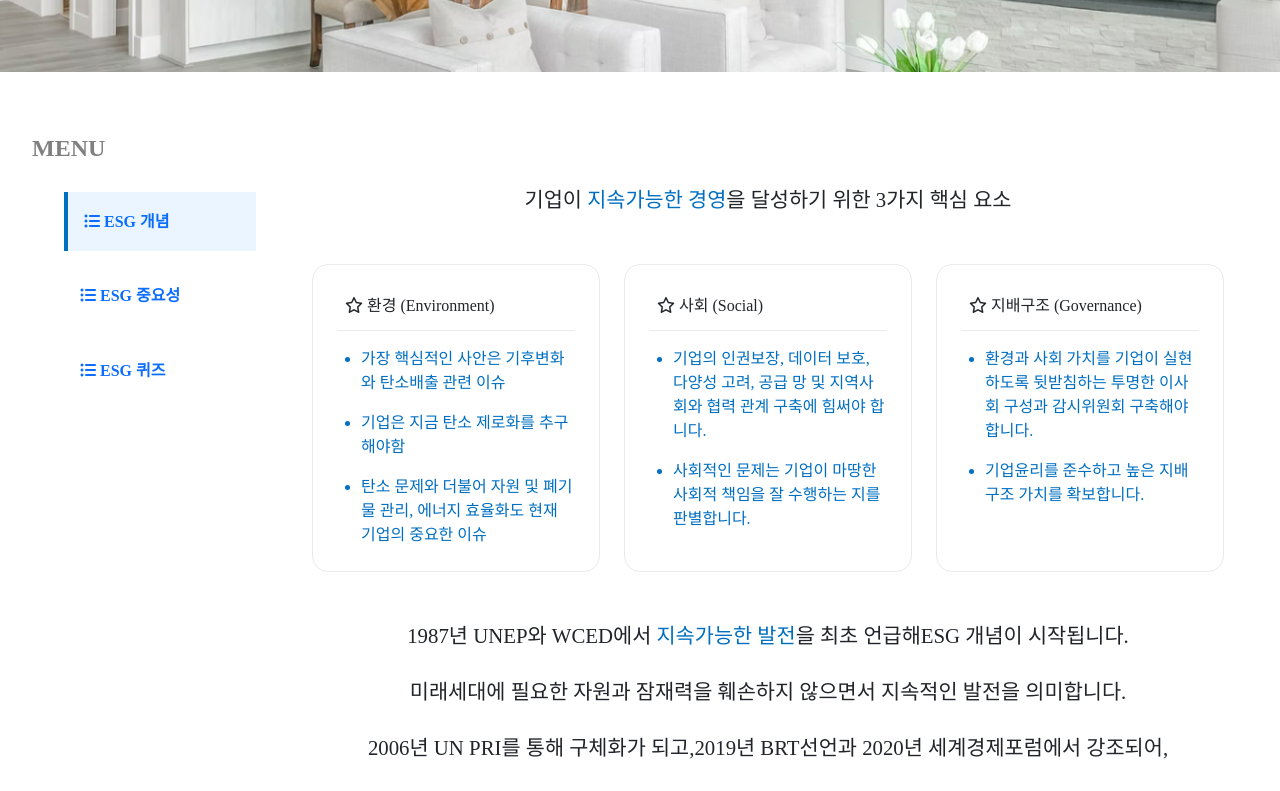
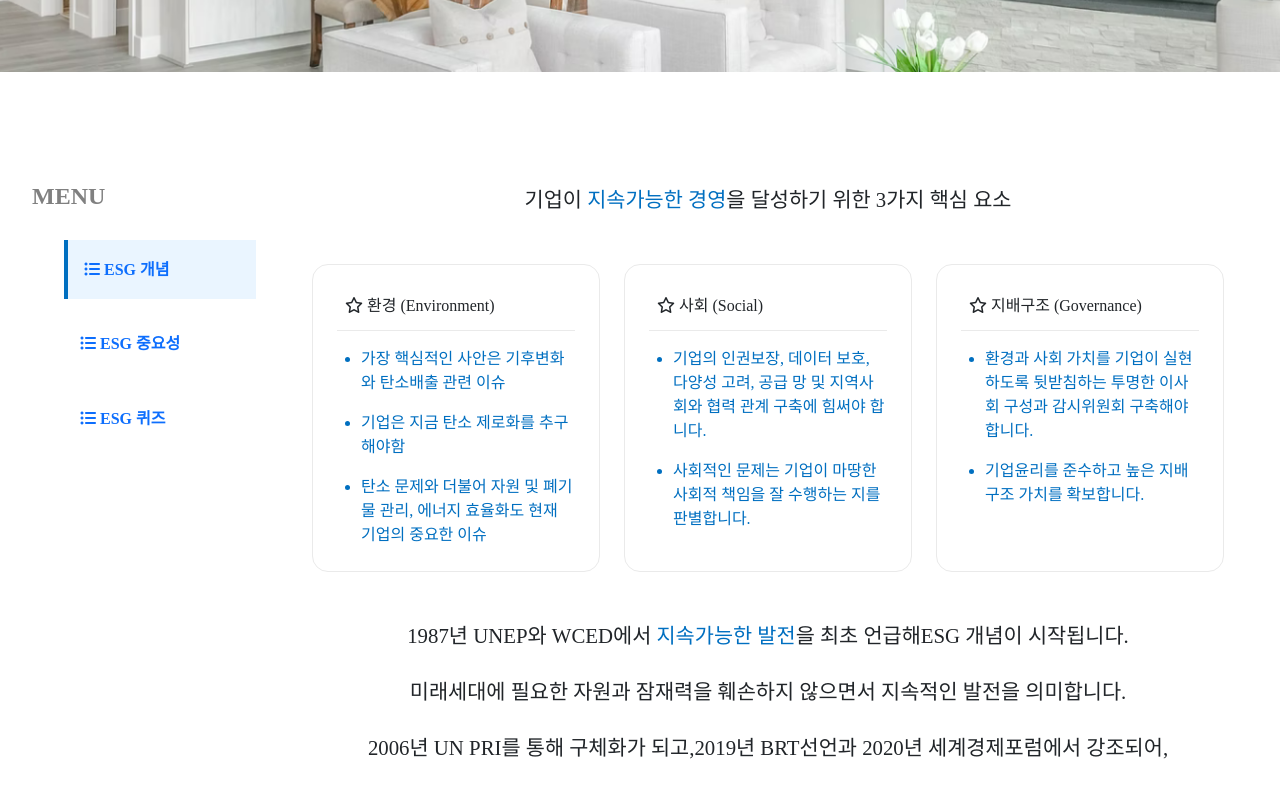
Before and after one commit to KimDongGyun23/ESG-Frontend, a React (Create React App) app: page /learning in a window 1280 px wide. Shown: the part 360-1151 px from the top of the page. Built offline with nearby package versions, Linux system fonts and the light colour scheme.

Commit message:
Feat(SideMain.js): Sidebar와 Main으로 구성된 레이아웃 생성
기존의 LearningPage의 레이아웃을 별도로 SideMain으로 재구성
포럼에도 사용하기 위해서 재구성함
prop.children 사용하여 sidebar 구현
Outlet 사용하여 Main 내용 구현

```diff
--- /dev/null
+++ b/src/components/Layouts/SideMain.js
@@ -0,0 +1,19 @@
+import { Outlet } from "react-router-dom";
+import * as S from "../../styles/Layouts/SideMain.style"
+
+function SideMain(props){
+  return(
+    <S.Wrapper>
+      <S.Sidebar>
+        <S.Title>MENU</S.Title>
+        {props.children}
+      </S.Sidebar>
+
+      <S.Main>
+        <Outlet />
+      </S.Main>
+    </S.Wrapper>
+  )
+}
+
+export default SideMain;
--- a/src/pages/LearningPage/LearningPage.js
+++ b/src/pages/LearningPage/LearningPage.js
@@ -1,11 +1,8 @@
-import { Link, Outlet } from 'react-router-dom';
+import { Link } from 'react-router-dom';
 import { BannerImg } from '../../styles/Layouts/Banner.style';
 import * as S from '../../styles/LearningPage/LearningPage.style'
 import { useState } from 'react';
-
-
-//Outlet 사용
-
+import SideMain from '../../components/Layouts/SideMain';
 
 function LearningPage(){
 
@@ -22,10 +19,7 @@ function LearningPage(){
   return(
     <>
       <BannerImg/>
-
-      <div className='d-flex flex-column flex-lg-row'>
-        <S.Sidebar>
-          <S.Title>MENU</S.Title>
+      <SideMain>
         {
           subnav.map( (element, index) => (
             <S.List
@@ -41,12 +35,7 @@ function LearningPage(){
             </S.List>
           ))
         }
-        </S.Sidebar>
-
-        <S.Main>
-          <Outlet />
-        </S.Main>
-      </div>
+      </SideMain>
     </>
   )
 }
--- /dev/null
+++ b/src/styles/Layouts/SideMain.style.js
@@ -0,0 +1,41 @@
+import { Container } from "react-bootstrap";
+import styled from "styled-components";
+
+export const Wrapper = styled.div`
+  display : flex;
+  flex-direction : row;
+
+  @media (max-width : 992px){
+    flex-direction : column;
+  }
+`;
+
+export const Main = styled(Container)`
+  width : 80%;
+  padding : 0 2rem;
+  text-align : center;
+  margin-bottom : 10rem;
+`;
+
+export const Sidebar = styled.div`
+  width : 20%;
+  padding-left : 2rem;
+  font-weight : bold;
+
+  .focused {
+    background-color: #EAF5FF;
+    border-left : 0.3rem solid #006FC0;
+    color : #006FC0;
+  }
+
+  @media (max-width : 992px){
+    width : 80%;
+    margin : 0 auto;
+  }
+`;
+
+export const Title = styled.h3`
+  font-size : 1.5rem;
+  color : #808080;
+  margin-bottom : 2rem;
+`;
--- a/src/styles/LearningPage/Concept.style.js
+++ b/src/styles/LearningPage/Concept.style.js
@@ -4,10 +4,6 @@ export const Title = styled.p`
   font-size : 1.3rem;
   line-height : 2rem;
   margin-bottom : 1.5rem;
-`;
-
-export const Blue = styled.span`
-  color : #006FC0;
 `;
 
 export const CardBox = styled.div`
@@ -52,3 +48,7 @@ export const CardList = styled.ul`
 export const Br = styled.span`
   display : inline-block;
 `;
+
+export const Blue = styled.span`
+  color : #006FC0;
+`;
--- a/src/styles/LearningPage/LearningPage.style.js
+++ b/src/styles/LearningPage/LearningPage.style.js
@@ -1,44 +1,13 @@
-import { Container } from "react-bootstrap";
 import styled from "styled-components";
-
-export const Main = styled(Container)`
-  width : 80%;
-  padding : 0 2rem;
-  text-align : center;
-  margin-bottom : 10rem;
-`;
-
-export const Sidebar = styled.div`
-  width : 20%;
-  margin-top : -3rem;
-  padding-left : 2rem;
-  font-weight : bold;
-
-  .focused {
-    background-color: #EAF5FF;
-    border-left : 0.3rem solid #006FC0;
-    color : #006FC0;
-  }
-  @media (max-width : 992px){
-    width : 80%;
-    margin : -3rem auto 0;
-  }
-`;
-
-export const Title = styled.h3`
-  font-size : 1.5rem;
-  color : #808080;
-  margin-bottom : 2rem;
-`;
 
 export const List = styled.div`
   margin : 0 0 1rem 2rem;
   padding : 1.3rem 0 1.3rem 1rem;
 
   @media (max-width : 992px){
-    width : 30%;
+    width : 33%;
     text-align : center;
-    margin : 0 1% 5rem 1%;
+    margin : 0 0 5rem 0;
     display : inline-block;
   }
 `;
```
Also changed, not shown: 1 other file (tests, documents, lock files or other folders). Lines whose indentation alone changed are shown as unchanged.
